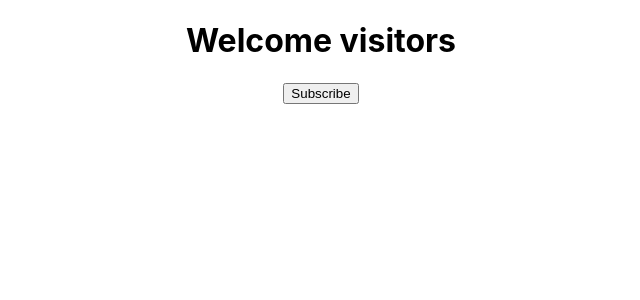
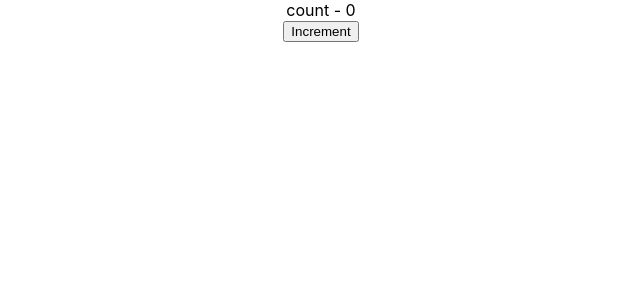
Before and after one commit to ArunaAP/Learn_ReactJs, a React (Create React App) app: page / in a window 1280 px wide. Shown: the top 300 px of the page, without its empty margins (319-959 px from the left). Built offline with nearby package versions, Linux system fonts and the light colour scheme.

Commit message:
Try out setState

```diff
--- a/src/App.js
+++ b/src/App.js
@@ -1,18 +1,18 @@
 import './App.css';
 // import Greet from './Components/Greet';
-import Counter from './Components/Counter'
+import Counter from './Components/Counter';
 import Message from './Components/Message';
 
 function App() {
   return (
     <div className="App">
-    <Message />
+      {/* <Message /> */}
 
-    {/* // <Counter/>
+      <Counter />
 
-    //   <Greet name="Aruna"/>
-    //   <Greet name="Priyankara"/>
-    //   <Greet name="John"/> */}
+      {/* <Greet name="Aruna"/>
+    <Greet name="Priyankara"/>
+    <Greet name="John"/> */}
     </div>
   );
 }
--- a/src/Components/Counter.js
+++ b/src/Components/Counter.js
@@ -9,8 +9,9 @@ class Counter extends Component{
         }
     }
 
-
+//increment method
     increment(){
+        //set the state
        this.setState({
         count: this.state.count + 1
        })
@@ -20,7 +21,7 @@ class Counter extends Component{
     render(){
         return(
             <div>
-                count - {this.state.count}
+                <div>count - {this.state.count}</div>
                 <button onClick={()=> this.increment()}>Increment</button>
             </div>
         )
```
